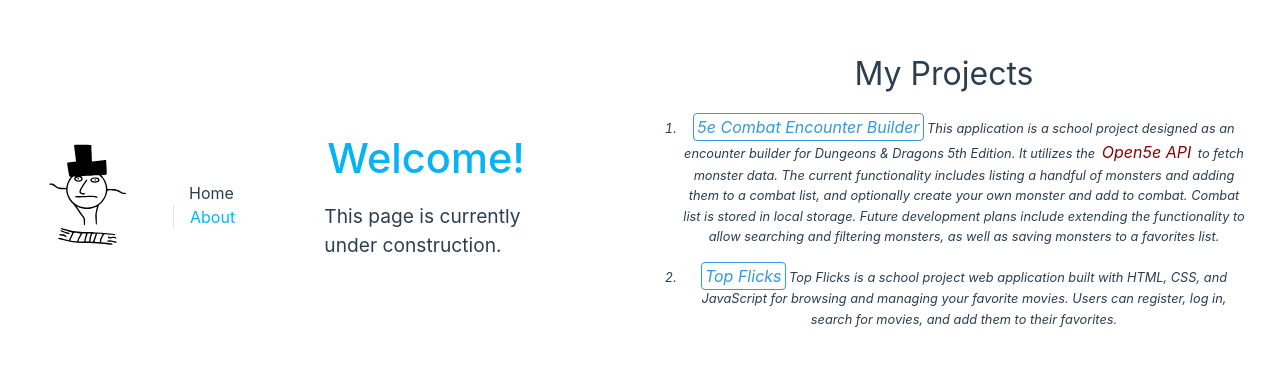
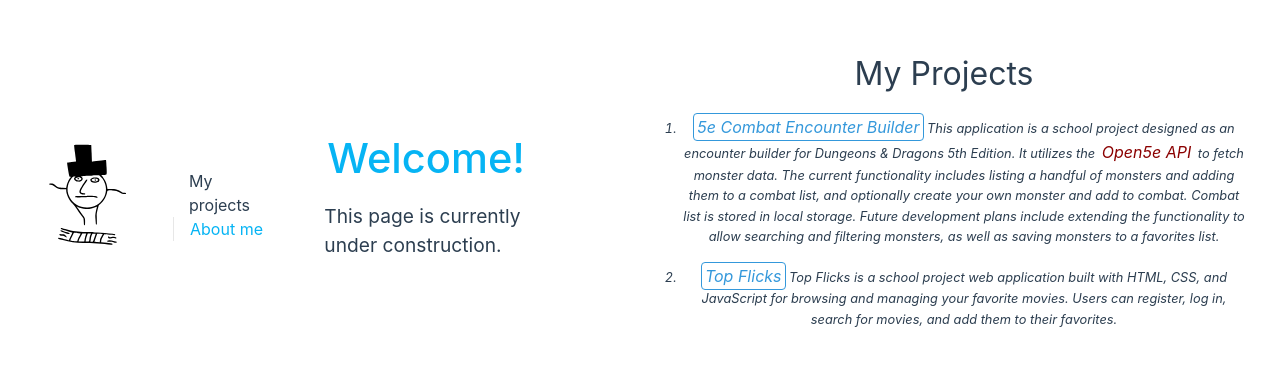
Before and after one commit to Mattan41/kruskopf-web, a Vue app: page / in a window 1280 px wide. Shown: the part 203-568 px from the top of the page. Built offline with nearby package versions, Linux system fonts and the light colour scheme.

Commit message:
update app.vue

```diff
--- a/src/App.vue
+++ b/src/App.vue
@@ -7,8 +7,8 @@ import HomePage from "@/components/HomePage.vue";
   <header>
     <img alt="Mats logo" class="logo" src="@/assets/logo.svg" width="125" height="125" />
     <nav>
-      <RouterLink to="/">Home</RouterLink>
-      <RouterLink to="/about">About</RouterLink>
+      <RouterLink to="/">My projects</RouterLink>
+      <RouterLink to="/about">About me</RouterLink>
     </nav>
     <div class="wrapper">
       <HomePage msg="Welcome!" />
```
